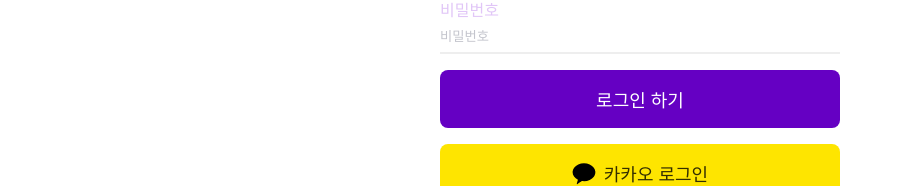
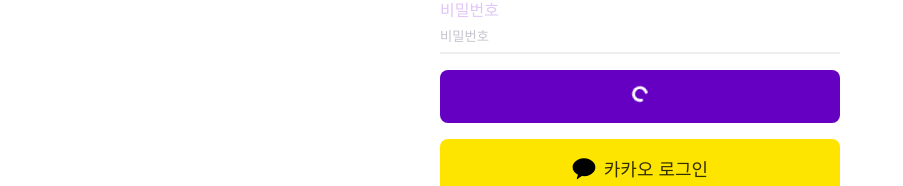
Before and after one commit to ChungO5/style_study, a React (Create React App) app: page /login in a window 1280 px wide. Shown: the part 338-524 px from the top of the page, without its empty margins (0-903 px from the left). Built offline with nearby package versions, Linux system fonts and the light colour scheme.

Commit message:
로그인 페이지

```diff
--- a/src/App.js
+++ b/src/App.js
@@ -8,9 +8,20 @@
 import Inheritance from "./pages/Inheritance";
 import SearchPage from "./pages/SearchPage";
 import LoginPage from "./pages/LoginPage";
-import { createGlobalStyle } from "styled-components";
+import { createGlobalStyle, ThemeProvider } from "styled-components";
 import KeyFrame from "./pages/KeyFrame";
 import ThemePage from "./pages/ThemePage";
+
+const THEMES = {
+    light: {
+        backgroundColor: "#ffffff",
+        color: "#000000",
+    },
+    dark: {
+        backgroundColor: "#03040c",
+        color: "#ffffff",
+    },
+};
 
 const GlobalStyle = createGlobalStyle`
   * {
@@ -19,11 +30,15 @@
   }
   body {
     background-color: #ffffff;
+    font-family: 'Noto Sans KR', sans-serif;
+    background-color: ${({ theme }) => theme.backgroundColor};
+    color: ${({ theme }) => theme.color};
   }
 `;
 
 const App = () => {
     return (
+        <ThemeProvider theme={THEMES["light"]}>
             <BrowserRouter>
                 <GlobalStyle />
                 <Nav />
@@ -39,6 +54,7 @@
                     <Route path="/theme" element={<ThemePage />} />
                 </Routes>
             </BrowserRouter>
+        </ThemeProvider>
     );
 };
 
--- a/src/pages/Login/Button.js
+++ b/src/pages/Login/Button.js
@@ -1,6 +1,11 @@
 import styled from "styled-components";
+import Spinner from "./Spinner";
 
-const Button = styled.button`
+const BaseButton = ({ loading, children, ...props }) => {
+    return <button {...props}>{loading ? <Spinner /> : children}</button>;
+};
+
+const Button = styled(BaseButton)`
     background-color: #6500c3;
     border: none;
     color: #ffffff;
--- a/src/pages/Login/Input.js
+++ b/src/pages/Login/Input.js
@@ -6,6 +6,8 @@
 `;
 
 const StyledInput = styled.input`
+    background-color: ${({ theme }) => theme.backgroundColor};
+    color: ${({ theme }) => theme.color};
     border: none;
     display: block;
     outline: none;
--- /dev/null
+++ b/src/pages/Login/Spinner.js
@@ -0,0 +1,19 @@
+import styledComponents, { keyframes } from "styled-components";
+import spinnerImg from "./spinner.svg";
+
+function BaseSpinner({ className }) {
+    return <img className={className} src={spinnerImg} alt="spinner" />;
+}
+
+const rotate = keyframes`
+    100% {
+      transform: rotate(360deg);
+    }
+`;
+
+const Spinner = styledComponents(BaseSpinner)`
+  animation: ${rotate} 0.5s linear infinite;
+  width: 16px;
+`;
+
+export default Spinner;
--- a/src/pages/LoginPage.js
+++ b/src/pages/LoginPage.js
@@ -22,7 +22,7 @@
                 <Logo />
                 <Input text="이메일">이메일</Input>
                 <Input text="비밀번호">비밀번호</Input>
-                <Button>로그인 하기</Button>
+                <Button loading>로그인 하기</Button>
                 <KakaoButton>카카오 로그인</KakaoButton>
             </form>
         </Container>
```
Also changed, not shown: src/pages/Login/spinner.svg (added). Lines whose indentation alone changed are shown as unchanged.
